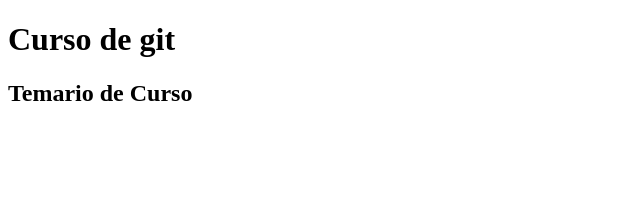
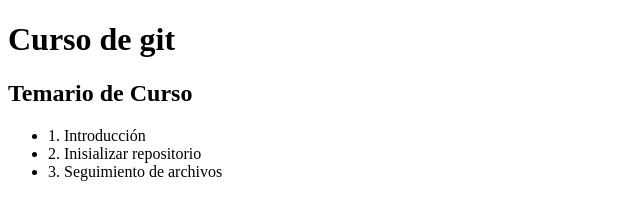
Before and after one commit to alexifernandolacruz8102-gif/Prueba-git, a plain HTML site: page index.html in a window 1280 px wide. Shown: the whole page, without its empty margins (0-640 px from the left). Drawn offline with Linux system fonts and the light colour scheme.

Commit message:
Se actualiza el temario

```diff
--- a/index.html
+++ b/index.html
@@ -12,7 +12,14 @@
 
 <h2>Temario de Curso </h2>
 
+<ul>
+
+ <li>1. Introducción</li>
+     <li>2. Inisializar repositorio</li>
+     <li>3. Seguimiento de archivos</li>
 
 
-</body>
+
+</ul>
+
 </html>
```
